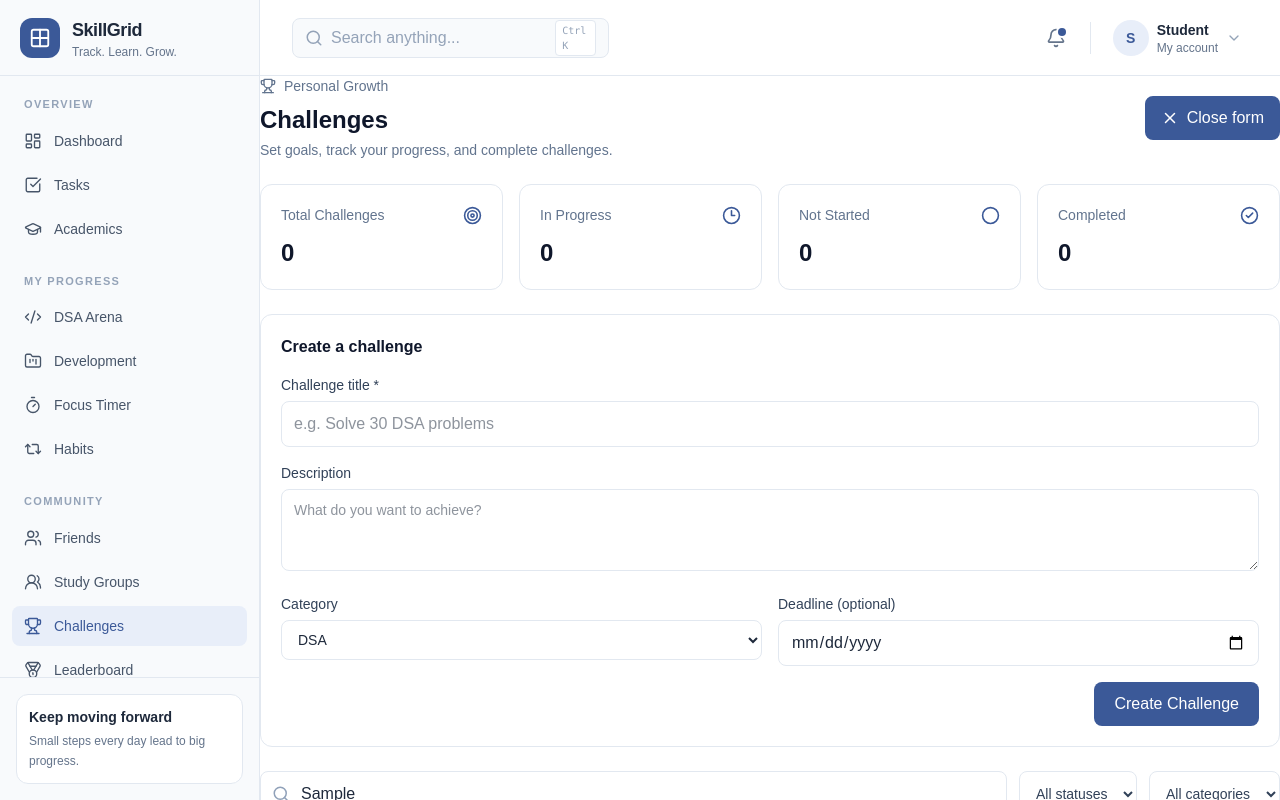
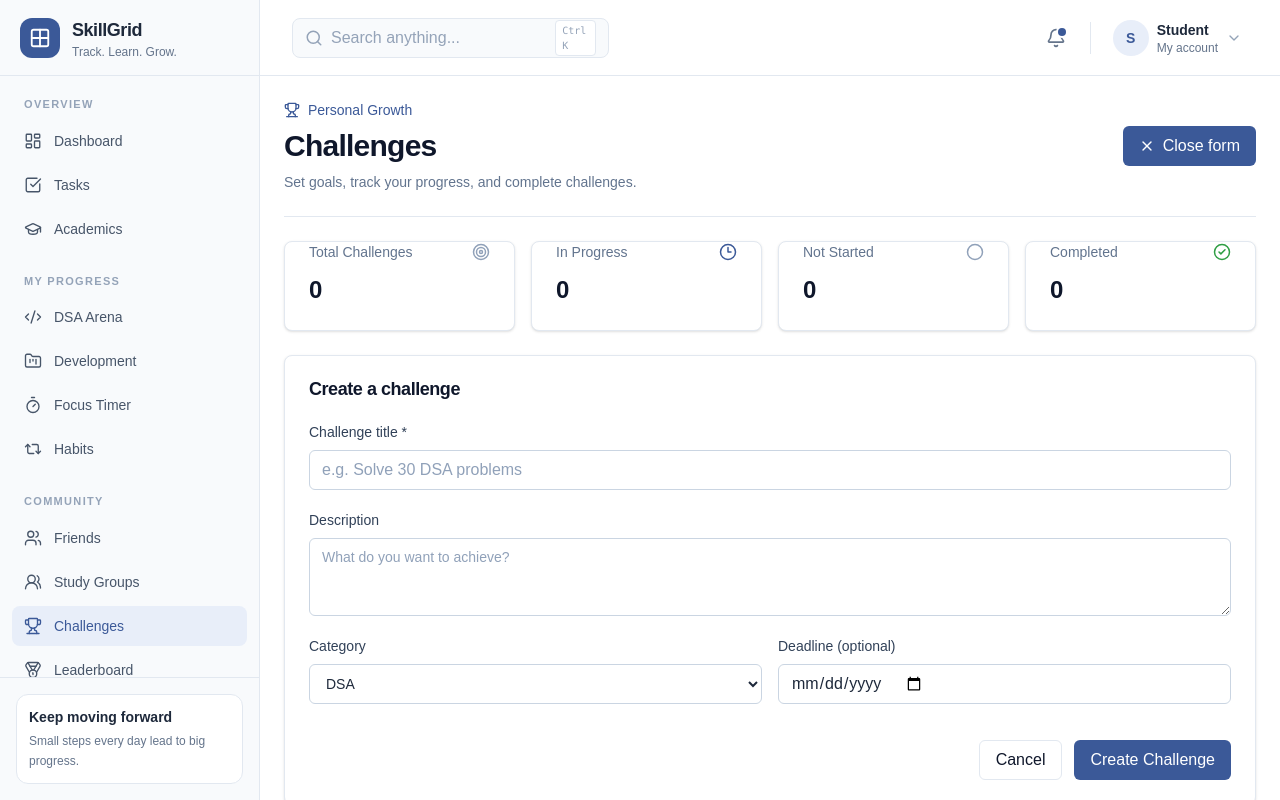
Before and after one commit to thiteswapnil1212-hue/skillGrid, a Next.js app in the folder skillgrid-app/: page /challenges in a window 1280 px wide. Both pictures are taken after typing "Sample" into the empty fields and a click on the button "Add Challenge". Built offline with nearby package versions, Linux system fonts and the light colour scheme.

Commit message:
feat: redesign challenges page UI

```diff
--- a/skillgrid-app/src/app/challenges/page.tsx
+++ b/skillgrid-app/src/app/challenges/page.tsx
@@ -1,4 +1,3 @@
-
 "use client";
 
 import { useMemo, useState } from "react";
@@ -13,7 +12,12 @@ import {
   Circle,
   Clock3,
   X,
+  ChevronDown,
 } from "lucide-react";
+import { Button } from "@/components/ui/Button";
+import { Card, CardContent, CardHeader, CardTitle } from "@/components/ui/Card";
+import { Input } from "@/components/ui/Input";
+import { Badge } from "@/components/ui/Badge";
 
 type ChallengeStatus = "Not Started" | "In Progress" | "Completed";
 
@@ -27,12 +31,6 @@ type Challenge = {
 };
 
 const categories = ["DSA", "Development", "Academics", "Personal"];
-
-const statusStyles: Record<ChallengeStatus, string> = {
-  "Not Started": "bg-slate-100 text-slate-600",
-  "In Progress": "bg-blue-50 text-blue-700",
-  Completed: "bg-emerald-50 text-emerald-700",
-};
 
 export default function ChallengesPage() {
   const [challenges, setChallenges] = useState<Challenge[]>([]);
@@ -60,13 +58,10 @@ export default function ChallengesPage() {
     const matchesSearch =
       challenge.title.toLowerCase().includes(search.toLowerCase()) ||
       challenge.description.toLowerCase().includes(search.toLowerCase());
-
     const matchesStatus =
       statusFilter === "All" || challenge.status === statusFilter;
-
     const matchesCategory =
       categoryFilter === "All" || challenge.category === categoryFilter;
-
     return matchesSearch && matchesStatus && matchesCategory;
   });
 
@@ -104,252 +99,187 @@ export default function ChallengesPage() {
   }
 
   return (
-    <div className="space-y-6">
-      <div className="flex flex-col gap-4 sm:flex-row sm:items-center sm:justify-between">
+    <main className="mx-auto w-full max-w-7xl space-y-6 p-6">
+      <section className="flex flex-col justify-between gap-4 border-b border-slate-200 pb-6 sm:flex-row sm:items-center">
         <div>
-          <div className="flex items-center gap-2 text-sm text-slate-500">
+          <div className="flex items-center gap-2 text-sm font-medium text-primary">
             <Trophy size={16} />
-            Personal Growth
+            <span>Personal Growth</span>
           </div>
-          <h1 className="mt-2 text-2xl font-bold text-slate-900">Challenges</h1>
-          <p className="mt-1 text-sm text-slate-500">
-            Set goals, track your progress, and complete challenges.
-          </p>
+          <h1 className="mt-2 text-2xl font-semibold tracking-tight text-slate-900 sm:text-3xl">Challenges</h1>
+          <p className="mt-2 text-sm text-slate-500">Set goals, track your progress, and complete challenges.</p>
         </div>
+        <Button onClick={() => setShowForm((v) => !v)} className="gap-2">
+          {showForm ? <X size={16} /> : <Plus size={16} />}
+          {showForm ? "Close form" : "Add Challenge"}
+        </Button>
+      </section>
 
-        <button
-          onClick={() => setShowForm((value) => !value)}
-          className="inline-flex items-center justify-center gap-2 rounded-lg bg-[#3B5998] px-4 py-2.5 text-sm font-medium text-white transition hover:bg-[#304a80]"
-        >
-          {showForm ? <X size={18} /> : <Plus size={18} />}
-          {showForm ? "Close form" : "Add Challenge"}
-        </button>
-      </div>
-
-      <div className="grid grid-cols-1 gap-4 sm:grid-cols-2 xl:grid-cols-4">
+      <section className="grid grid-cols-2 gap-4 xl:grid-cols-4">
         {[
-          { label: "Total Challenges", value: counts.total, icon: Target },
-          { label: "In Progress", value: counts.active, icon: Clock3 },
-          { label: "Not Started", value: counts.pending, icon: Circle },
-          { label: "Completed", value: counts.completed, icon: CheckCircle2 },
+          { label: "Total Challenges", value: counts.total, icon: Target, color: "text-slate-400" },
+          { label: "In Progress", value: counts.active, icon: Clock3, color: "text-primary" },
+          { label: "Not Started", value: counts.pending, icon: Circle, color: "text-slate-400" },
+          { label: "Completed", value: counts.completed, icon: CheckCircle2, color: "text-success" },
         ].map((item) => {
           const Icon = item.icon;
           return (
-            <div
-              key={item.label}
-              className="rounded-xl border border-slate-200 bg-white p-5"
-            >
+            <Card key={item.label}>
+              <CardContent className="p-5">
                 <div className="flex items-center justify-between">
                   <p className="text-sm text-slate-500">{item.label}</p>
-                <Icon size={19} className="text-[#3B5998]" />
+                  <Icon size={18} className={item.color} />
                 </div>
-              <p className="mt-3 text-2xl font-bold text-slate-900">
-                {item.value}
-              </p>
-            </div>
+                <p className="mt-3 text-2xl font-semibold text-slate-900">{item.value}</p>
+              </CardContent>
+            </Card>
           );
         })}
-      </div>
+      </section>
 
       {showForm && (
-        <form
-          onSubmit={addChallenge}
-          className="space-y-4 rounded-xl border border-slate-200 bg-white p-5"
-        >
-          <h2 className="font-semibold text-slate-900">Create a challenge</h2>
-
+        <Card>
+          <CardHeader>
+            <CardTitle>Create a challenge</CardTitle>
+          </CardHeader>
+          <CardContent>
+            <form onSubmit={addChallenge} className="space-y-5">
               <div>
-            <label className="mb-1.5 block text-sm font-medium text-slate-700">
-              Challenge title *
-            </label>
-            <input
-              required
-              value={title}
-              onChange={(e) => setTitle(e.target.value)}
-              placeholder="e.g. Solve 30 DSA problems"
-              className="w-full rounded-lg border border-slate-200 px-3 py-2.5 text-sm outline-none focus:border-[#3B5998]"
-            />
+                <label className="mb-2 block text-sm font-medium text-slate-700">Challenge title *</label>
+                <Input required value={title} onChange={(e) => setTitle(e.target.value)} placeholder="e.g. Solve 30 DSA problems" />
               </div>
-
               <div>
-            <label className="mb-1.5 block text-sm font-medium text-slate-700">
-              Description
-            </label>
+                <label className="mb-2 block text-sm font-medium text-slate-700">Description</label>
                 <textarea
                   value={description}
                   onChange={(e) => setDescription(e.target.value)}
                   placeholder="What do you want to achieve?"
                   rows={3}
-              className="w-full resize-y rounded-lg border border-slate-200 px-3 py-2.5 text-sm outline-none focus:border-[#3B5998]"
+                  className="flex w-full resize-y rounded-md border border-slate-300 bg-transparent px-3 py-2 text-sm placeholder:text-slate-400 focus:outline-none focus:ring-2 focus:ring-primary focus:border-transparent"
                 />
               </div>
-
               <div className="grid gap-4 sm:grid-cols-2">
                 <div>
-              <label className="mb-1.5 block text-sm font-medium text-slate-700">
-                Category
-              </label>
+                  <label className="mb-2 block text-sm font-medium text-slate-700">Category</label>
                   <select
                     value={category}
                     onChange={(e) => setCategory(e.target.value)}
-                className="w-full rounded-lg border border-slate-200 bg-white px-3 py-2.5 text-sm outline-none focus:border-[#3B5998]"
+                    className="flex h-10 w-full rounded-md border border-slate-300 bg-transparent px-3 py-2 text-sm focus:border-transparent focus:outline-none focus:ring-2 focus:ring-primary"
                   >
                     {categories.map((item) => (
-                  <option key={item} value={item}>
-                    {item}
-                  </option>
+                      <option key={item} value={item}>{item}</option>
                     ))}
                   </select>
                 </div>
-
                 <div>
-              <label className="mb-1.5 block text-sm font-medium text-slate-700">
-                Deadline (optional)
-              </label>
-              <input
-                type="date"
-                value={deadline}
-                onChange={(e) => setDeadline(e.target.value)}
-                className="w-full rounded-lg border border-slate-200 px-3 py-2.5 text-sm outline-none focus:border-[#3B5998]"
-              />
+                  <label className="mb-2 block text-sm font-medium text-slate-700">Deadline (optional)</label>
+                  <Input type="date" value={deadline} onChange={(e) => setDeadline(e.target.value)} />
                 </div>
               </div>
-
-          <div className="flex justify-end">
-            <button
-              type="submit"
-              className="rounded-lg bg-[#3B5998] px-5 py-2.5 text-sm font-medium text-white hover:bg-[#304a80]"
-            >
-              Create Challenge
-            </button>
+              <div className="flex justify-end gap-3 pt-4">
+                <Button variant="outline" type="button" onClick={() => setShowForm(false)}>Cancel</Button>
+                <Button type="submit">Create Challenge</Button>
               </div>
             </form>
+          </CardContent>
+        </Card>
       )}
 
       <div className="flex flex-col gap-3 lg:flex-row">
         <div className="relative flex-1">
-          <Search
-            size={18}
-            className="absolute left-3 top-1/2 -translate-y-1/2 text-slate-400"
-          />
-          <input
-            value={search}
-            onChange={(e) => setSearch(e.target.value)}
-            placeholder="Search challenges..."
-            className="w-full rounded-lg border border-slate-200 bg-white py-2.5 pl-10 pr-4 text-sm outline-none focus:border-[#3B5998]"
-          />
+          <Search size={17} className="absolute left-3 top-1/2 -translate-y-1/2 text-slate-400" />
+          <Input value={search} onChange={(e) => setSearch(e.target.value)} placeholder="Search challenges..." className="pl-9 bg-white" />
         </div>
-
         <select
           value={statusFilter}
           onChange={(e) => setStatusFilter(e.target.value)}
-          className="rounded-lg border border-slate-200 bg-white px-3 py-2.5 text-sm text-slate-700 outline-none"
+          className="flex h-10 rounded-md border border-slate-300 bg-white px-3 py-2 text-sm focus:border-transparent focus:outline-none focus:ring-2 focus:ring-primary"
         >
           <option value="All">All statuses</option>
           <option value="Not Started">Not Started</option>
           <option value="In Progress">In Progress</option>
           <option value="Completed">Completed</option>
         </select>
-
         <select
           value={categoryFilter}
           onChange={(e) => setCategoryFilter(e.target.value)}
-          className="rounded-lg border border-slate-200 bg-white px-3 py-2.5 text-sm text-slate-700 outline-none"
+          className="flex h-10 rounded-md border border-slate-300 bg-white px-3 py-2 text-sm focus:border-transparent focus:outline-none focus:ring-2 focus:ring-primary"
         >
           <option value="All">All categories</option>
           {categories.map((item) => (
-            <option key={item} value={item}>
-              {item}
-            </option>
+            <option key={item} value={item}>{item}</option>
           ))}
         </select>
       </div>
 
       {filteredChallenges.length === 0 ? (
-        <div className="rounded-xl border border-dashed border-slate-300 bg-white px-6 py-14 text-center">
-          <div className="mx-auto flex h-14 w-14 items-center justify-center rounded-full bg-blue-50 text-[#3B5998]">
+        <Card className="border-dashed">
+          <div className="flex flex-col items-center py-14 text-center px-6">
+            <div className="flex h-14 w-14 items-center justify-center rounded-full bg-primary-light text-primary">
               <Trophy size={25} />
             </div>
             <h3 className="mt-4 font-semibold text-slate-900">
-            {challenges.length === 0
-              ? "No challenges yet"
-              : "No matching challenges"}
+              {challenges.length === 0 ? "No challenges yet" : "No matching challenges"}
             </h3>
-          <p className="mx-auto mt-2 max-w-sm text-sm text-slate-500">
+            <p className="mt-2 max-w-sm text-sm text-slate-500">
               {challenges.length === 0
                 ? "Create your first challenge and start tracking your progress."
                 : "Try changing your search or filters."}
             </p>
             {challenges.length === 0 && (
-            <button
-              onClick={() => setShowForm(true)}
-              className="mt-5 inline-flex items-center gap-2 rounded-lg bg-[#3B5998] px-4 py-2.5 text-sm font-medium text-white hover:bg-[#304a80]"
-            >
-              <Plus size={17} />
-              Add your first challenge
-            </button>
+              <Button onClick={() => setShowForm(true)} className="mt-5 gap-2">
+                <Plus size={16} /> Add your first challenge
+              </Button>
             )}
           </div>
+        </Card>
       ) : (
         <div className="grid gap-4 md:grid-cols-2 xl:grid-cols-3">
           {filteredChallenges.map((challenge) => (
-            <div
-              key={challenge.id}
-              className="rounded-xl border border-slate-200 bg-white p-5"
-            >
+            <Card key={challenge.id} className="hover:shadow-sm transition">
+              <CardContent className="p-5">
                 <div className="flex items-start justify-between gap-3">
-                <span className="rounded-md bg-blue-50 px-2.5 py-1 text-xs font-medium text-[#3B5998]">
-                  {challenge.category}
-                </span>
-                <button
-                  onClick={() => deleteChallenge(challenge.id)}
-                  aria-label={`Delete ${challenge.title}`}
-                  className="rounded-md p-1.5 text-slate-400 transition hover:bg-red-50 hover:text-red-600"
-                >
-                  <Trash2 size={17} />
-                </button>
+                  <Badge variant="info">{challenge.category}</Badge>
+                  <Button variant="ghost" size="sm" onClick={() => deleteChallenge(challenge.id)} className="p-1.5 h-auto text-slate-400 hover:text-danger hover:bg-danger-light">
+                    <Trash2 size={16} />
+                  </Button>
                 </div>
-
-              <h3 className="mt-4 font-semibold text-slate-900">
-                {challenge.title}
-              </h3>
-
+                <h3 className="mt-4 font-semibold text-slate-900">{challenge.title}</h3>
                 {challenge.description && (
-                <p className="mt-2 whitespace-pre-wrap text-sm text-slate-500">
-                  {challenge.description}
-                </p>
+                  <p className="mt-2 whitespace-pre-wrap text-sm text-slate-500">{challenge.description}</p>
                 )}
-
                 {challenge.deadline && (
                   <div className="mt-4 flex items-center gap-2 text-xs text-slate-500">
                     <CalendarDays size={15} />
                     Deadline: {challenge.deadline}
                   </div>
                 )}
-
                 <div className="mt-5 border-t border-slate-100 pt-4">
-                <label className="mb-2 block text-xs font-medium text-slate-500">
-                  Challenge status
-                </label>
+                  <label className="mb-2 block text-xs font-medium text-slate-500">Challenge status</label>
+                  <div className="relative">
                     <select
                       value={challenge.status}
-                  onChange={(e) =>
-                    updateStatus(
-                      challenge.id,
-                      e.target.value as ChallengeStatus
-                    )
-                  }
-                  className={`w-full rounded-lg border-0 px-3 py-2 text-sm font-medium outline-none ${statusStyles[challenge.status]}`}
+                      onChange={(e) => updateStatus(challenge.id, e.target.value as ChallengeStatus)}
+                      className={`w-full appearance-none rounded-full border-0 py-2 pl-3 pr-8 text-sm font-semibold outline-none ${
+                        challenge.status === "Completed"
+                          ? "bg-success-light text-success"
+                          : challenge.status === "In Progress"
+                            ? "bg-primary-light text-primary"
+                            : "bg-slate-100 text-slate-700"
+                      }`}
                     >
                       <option value="Not Started">Not Started</option>
                       <option value="In Progress">In Progress</option>
                       <option value="Completed">Completed</option>
                     </select>
+                    <ChevronDown size={13} className="pointer-events-none absolute right-3 top-1/2 -translate-y-1/2" />
                   </div>
                 </div>
+              </CardContent>
+            </Card>
           ))}
         </div>
       )}
-    </div>
+    </main>
   );
 }
```
Lines whose indentation alone changed are shown as unchanged.
